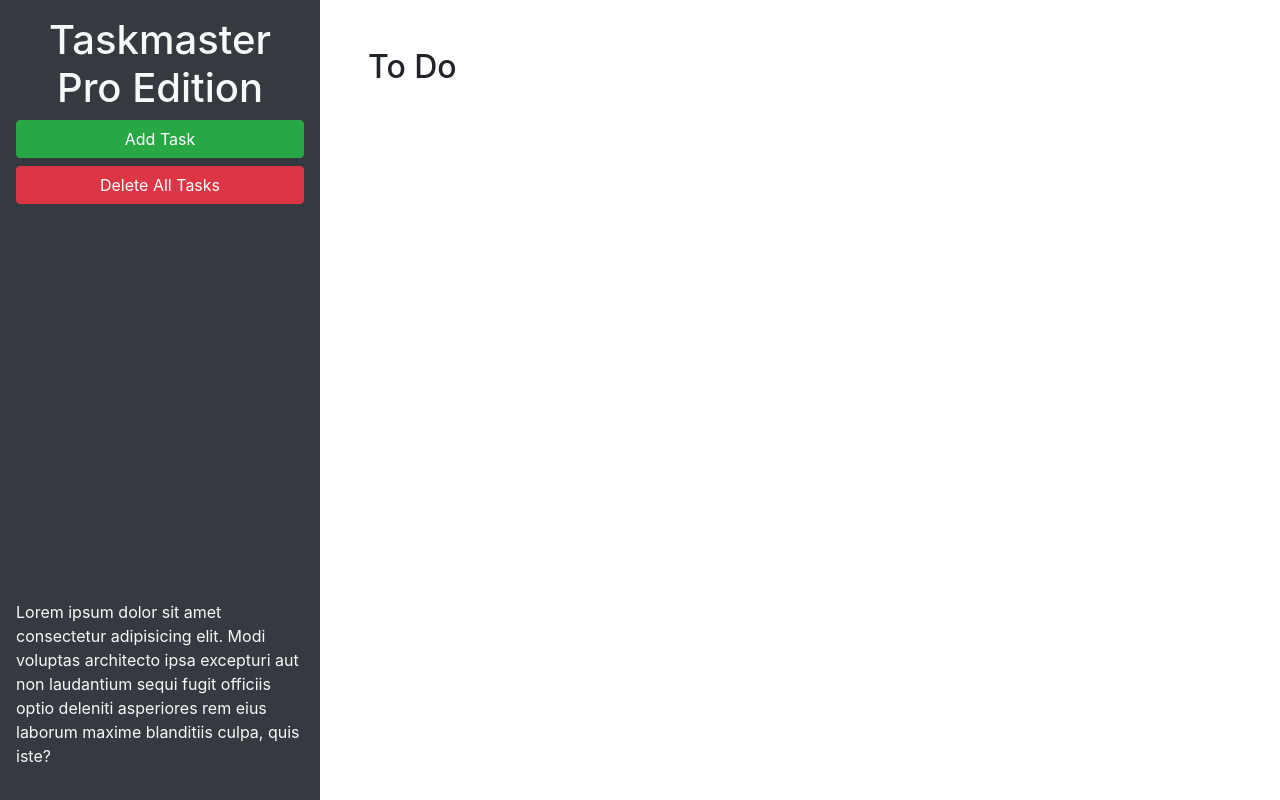
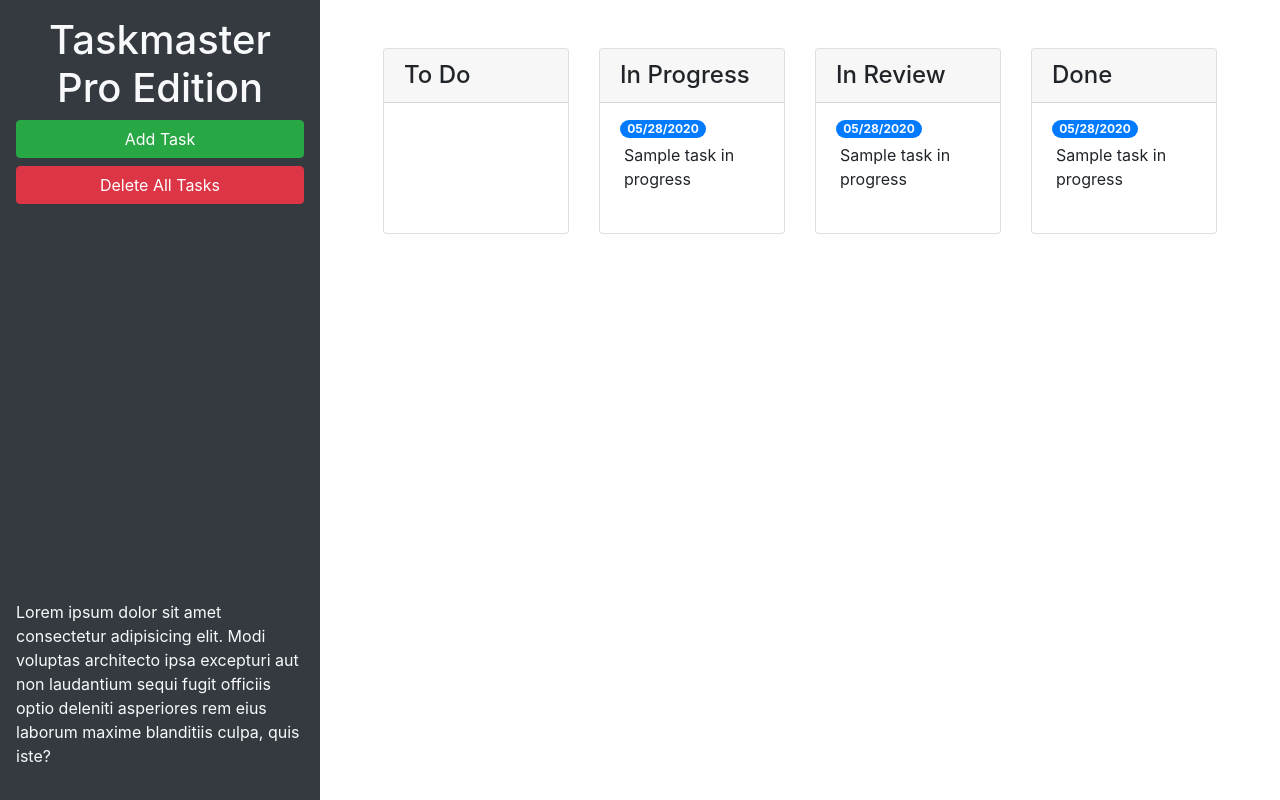
Before and after one commit to khaoulaja/taskmaster-pro, a plain HTML site: page index.html in a window 1280 px wide. Drawn offline with nearby package versions, Linux system fonts and the light colour scheme.

Commit message:
add bootstrap components

```diff
--- a/index.html
+++ b/index.html
@@ -22,16 +22,56 @@
       </p>
     </header>
     <main class="col-12 col-lg-9">
-      <div class="m-5">
-        <h2>To Do</h2>
-        <ul id="list-toDo" class="list-group"> </ul>
+      <div class="m-5 row justify-content-around">
+        <!-- todo list -->
+        <div class="col-12 col-md-6 col-xl-3 mb-3">
+          <div class="card">
+            <h4 class="card-header">To Do</h4>
+            <ul id="list-toDo" class="list-group list-group-flush"> </ul>
+          </div>
+        </div>
+        <!-- In progress list -->
+        <div class="col-12 col-md-6 col-xl-3 mb-3">
+          <div class="card">
+            <h4 class="card-header">In Progress</h4>
+            <ul id="list-inProgress" class="list-group list-group-flush">
+              <li class="list-group-item">
+                <span class="badge badge-primary badge-pill">05/28/2020</span>
+                <p class="m-1">Sample task in progress</p>
+              </li>
+            </ul>
+          </div>
+        </div>
+        <!-- In review list -->
+        <div class="col-12 col-md-6 col-xl-3 mb-3">
+          <div class="card">
+            <h4 class="card-header">In Review</h4>
+            <ul id="list-inReview" class="list-group list-group-flush">
+              <li class="list-group-item">
+                <span class="badge badge-primary badge-pill">05/28/2020</span>
+                <p class="m-1">Sample task in progress</p>
+              </li>
+            </ul>
+          </div>
+        </div>
+        <!-- done list -->
+        <div class="col-12 col-md-6 col-xl-3 mb-3">
+          <div class="card">
+            <h4 class="card-header">Done</h4>
+            <ul id="list-done" class="list-group list-group-flush">
+              <li class="list-group-item">
+                <span class="badge badge-primary badge-pill">05/28/2020</span>
+                <p class="m-1">Sample task in progress</p>
+              </li>
+            </ul>
+          </div>
+        </div>
       </div>
     </main>
   </div>
 
   <!-- Modal -->
-  <div class="modal fade" id="task-form-modal" tabindex="-1" role="dialog" aria-labelledby="task-form-modal"
-    aria-hidden="true">
+  <div class="modal fade" id="task-form-modal" tabindex="-1" role="dialog" aria-labelledby="task-form-modal" aria-hidden="true">
     <div class="modal-dialog modal-dialog-centered" role="document">
       <div class="modal-content">
         <div class="modal-header">
@@ -44,17 +84,17 @@
           <form>
             <div class="form-group">
               <label for="modalTaskDescription">Task description</label>
-              <textarea id="modalTaskDescription" rows="3"></textarea>
+              <textarea id="modalTaskDescription" rows="3" class="form-control"></textarea>
             </div>
             <div class="form-group">
               <label for="modalDueDate">Due date</label>
-              <input type="text" id="modalDueDate" placeholder="mm/dd/yyyy" autocomplete="off" />
+              <input type="text" id="modalDueDate" class="form-control" placeholder="mm/dd/yyyy" autocomplete="off" />
             </div>
           </form>
         </div>
         <div class="modal-footer">
+          <button type="button" class="btn btn-primary">Save Task</button>
           <button type="button" class="btn btn-secondary" data-dismiss="modal">Close</button>
-          <button type="button" class="btn btn-primary">Save Task</button>
         </div>
       </div>
     </div>
```
